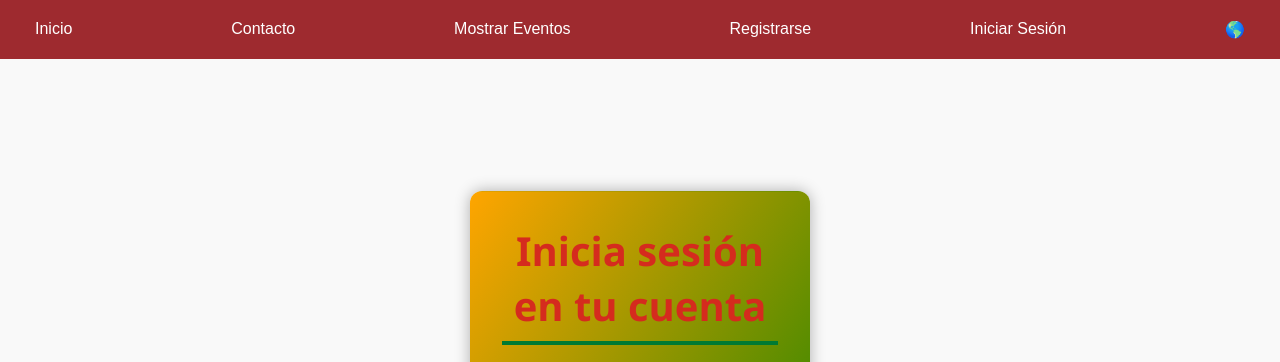
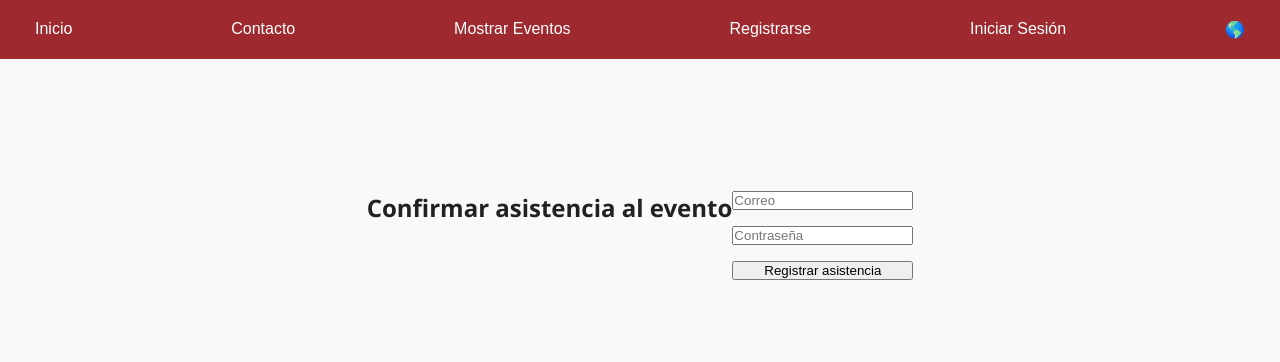
Before and after one commit to EverJurado/Servidor, a React (Vite) app in the folder frontend/: page /asistencia/1 in a window 1280 px wide. Before the commit this address led to /login. Shown: the top 362 px of the page. Built offline with nearby package versions, Linux system fonts and the light colour scheme; no server answers.

Commit message:
fase de qr3

```diff
--- a/frontend/src/pages/asistencia.jsx
+++ b/frontend/src/pages/asistencia.jsx
@@ -1,42 +1,71 @@
-import { useParams, useNavigate } from "react-router-dom";
-import { useEffect } from "react";
+// src/pages/asistencia.jsx
+import { useState } from "react";
+import { useParams } from "react-router-dom";
 
 export const Asistencia = () => {
   const { id_evento } = useParams();
-  const navigate = useNavigate();
+  const [formData, setFormData] = useState({ correo: "", password: "" });
+  const [mensaje, setMensaje] = useState("");
 
-  useEffect(() => {
-    const id_usuario = localStorage.getItem("id_usuario");
+  const handleChange = (e) => {
+    setFormData({ ...formData, [e.target.name]: e.target.value });
+  };
 
-    if (!id_usuario) {
-      // Guardar evento temporalmente y redirigir al login
-      sessionStorage.setItem("evento_a_guardar", id_evento);
-      navigate("/login"); // Asegúrate de tener esta ruta
-      return;
+  const handleSubmit = async (e) => {
+    e.preventDefault();
+
+    // 1. Validar credenciales
+    const resLogin = await fetch(`${import.meta.env.VITE_API_URL}/api/login`, {
+      method: "POST",
+      headers: { "Content-Type": "application/json" },
+      body: JSON.stringify(formData),
+    });
+
+    const loginData = await resLogin.json();
+
+    if (!resLogin.ok) {
+      return setMensaje("Credenciales inválidas.");
     }
 
-    // Usuario ya logueado
-    registrarAsistencia(id_evento, id_usuario);
-  }, []);
+    const { id_usuario } = loginData;
 
-  const registrarAsistencia = async (id_evento, id_usuario) => {
-    try {
-      const res = await fetch(`${import.meta.env.VITE_API_URL}/api/asistencia`, {
-        method: "POST",
-        headers: { "Content-Type": "application/json" },
-        body: JSON.stringify({ id_evento, id_usuario })
-      });
+    // 2. Registrar asistencia
+    const resAsistencia = await fetch(`${import.meta.env.VITE_API_URL}/api/asistencia`, {
+      method: "POST",
+      headers: { "Content-Type": "application/json" },
+      body: JSON.stringify({ id_usuario, id_evento }),
+    });
 
-      const data = await res.json();
-      if (data.success) {
-        alert("✅ Asistencia registrada correctamente");
-      } else {
-        alert("⚠️ " + data.error);
-      }
-    } catch (err) {
-      alert("❌ Error al registrar asistencia");
+    if (resAsistencia.ok) {
+      setMensaje("¡Asistencia registrada exitosamente!");
+    } else {
+      setMensaje("Hubo un error al registrar tu asistencia.");
     }
   };
 
-  return <h2>Verificando asistencia...</h2>;
+  return (
+    <main style={{ padding: "2rem" }}>
+      <h2>Confirmar asistencia al evento</h2>
+      <form onSubmit={handleSubmit} style={{ display: "flex", flexDirection: "column", gap: "1rem", maxWidth: "300px" }}>
+        <input
+          type="email"
+          name="correo"
+          placeholder="Correo"
+          value={formData.correo}
+          onChange={handleChange}
+          required
+        />
+        <input
+          type="password"
+          name="password"
+          placeholder="Contraseña"
+          value={formData.password}
+          onChange={handleChange}
+          required
+        />
+        <button type="submit">Registrar asistencia</button>
+      </form>
+      {mensaje && <p>{mensaje}</p>}
+    </main>
+  );
 };
```
Also changed, not shown: 1 other file (tests, documents, lock files or other folders).
